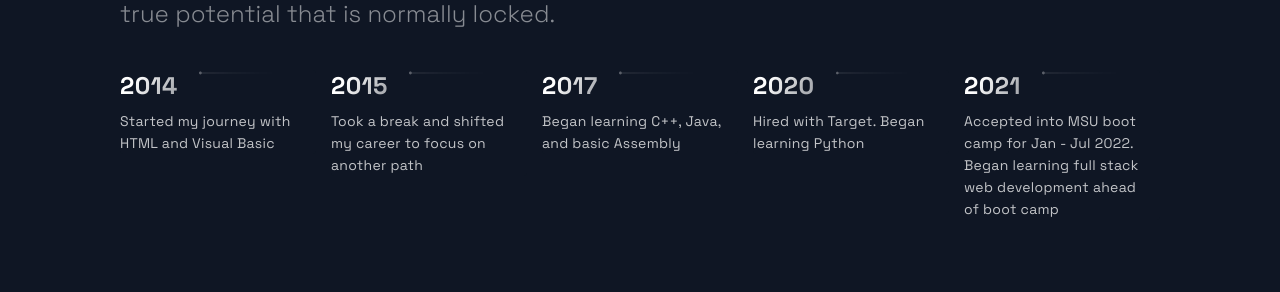
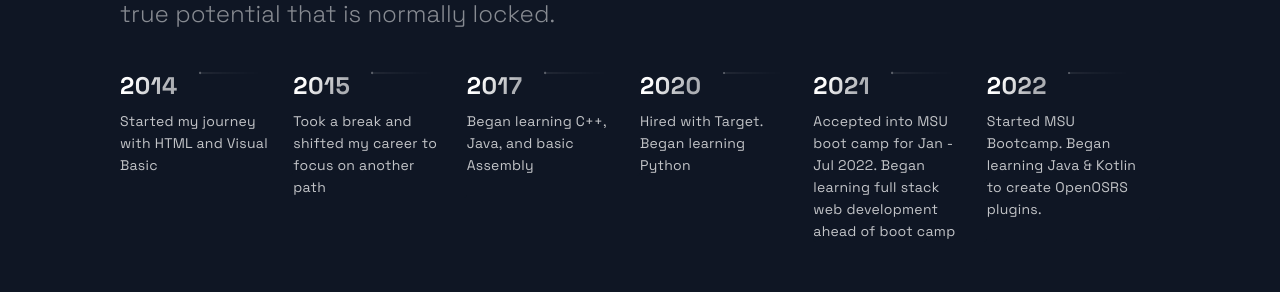
Before and after one commit to Anjato/website-portfolio, a Next.js app: page / in a window 1280 px wide. Shown: the part 3541-3833 px from the top of the page. Built offline with nearby package versions, Linux system fonts and the light colour scheme.

Commit message:
added 2022

```diff
--- a/src/constants/constants.js
+++ b/src/constants/constants.js
@@ -50,4 +50,5 @@ export const TimeLineData = [
   { year: 2017, text: 'Began learning C++, Java, and basic Assembly', },
   { year: 2020, text: 'Hired with Target. Began learning Python', },
   { year: 2021, text: 'Accepted into MSU boot camp for Jan - Jul 2022. Began learning full stack web development ahead of boot camp', },
+  { year: 2022, text: 'Started MSU Bootcamp. Began learning Java & Kotlin to create OpenOSRS plugins.'},
 ];
```
